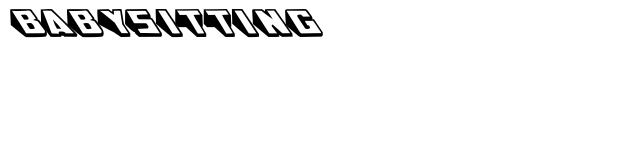
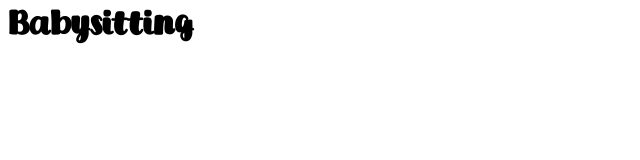
Before and after one commit to Angulorecto/babysitting, a website: page src/html/home.html in a window 1280 px wide. Shown: the whole page, without its empty margins (0-640 px from the left). Drawn offline with Linux system fonts and the light colour scheme.

Commit message:
Update home.html

```diff
--- a/src/html/home.html
+++ b/src/html/home.html
@@ -5,6 +5,6 @@
     <link rel="stylesheet" href="../css/fontstylesheet.css" type="text/css" charset="utf-8"/>
   </head>
   <body style="background-color:white;">
-    <H1 id="p" style="font-family:Wedgie; color:black;">Babysitting</H1>
+    <H1 id="p" style="font-family:SundayMango; color:black;">Babysitting</H1>
   </body>
 </html>
```
